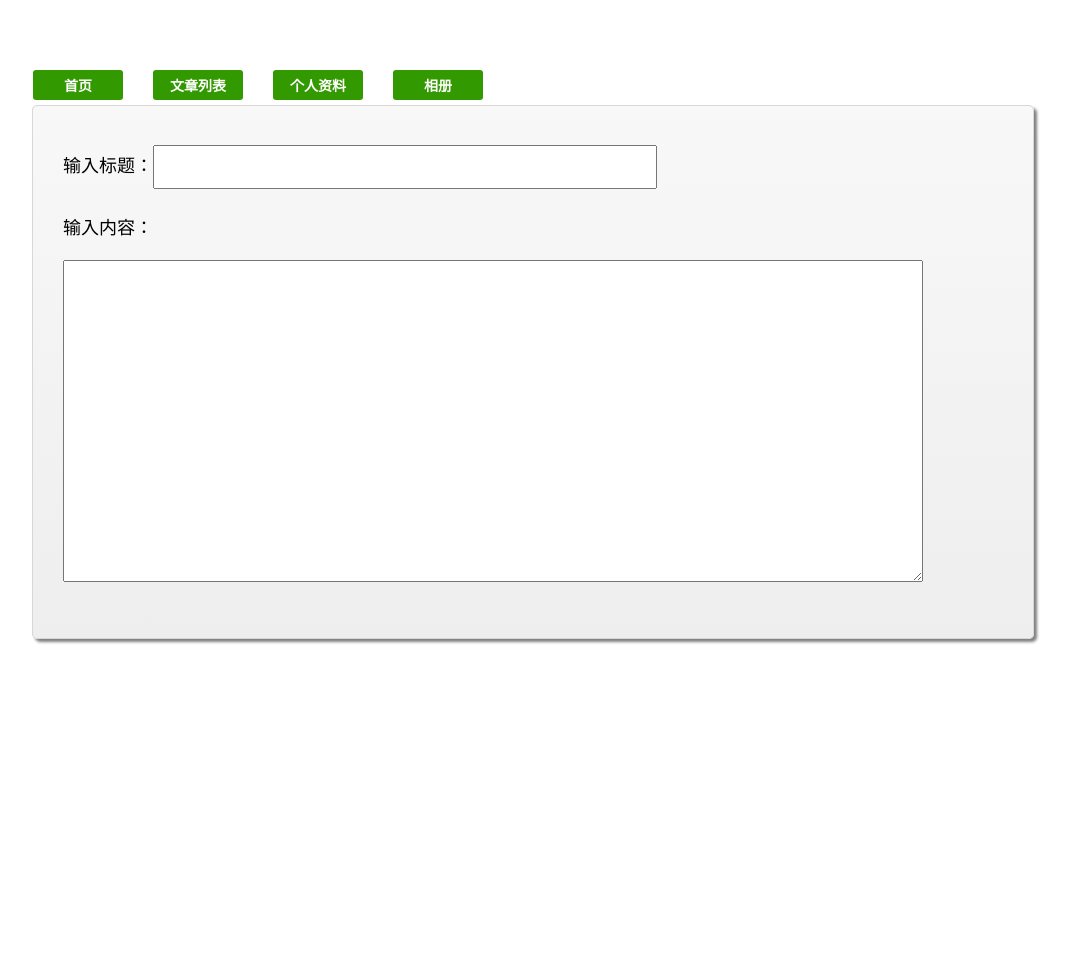
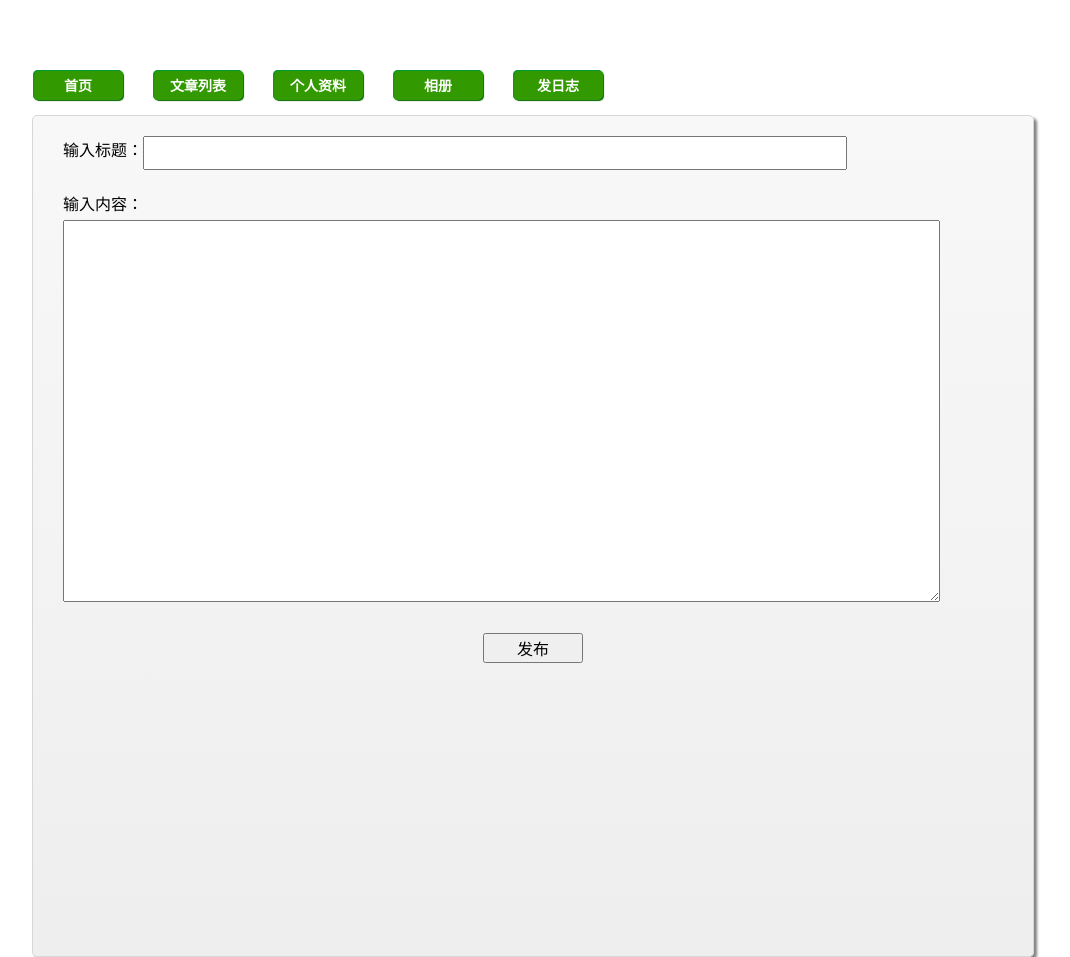
Before and after one commit to huanggs/g_blog, a PHP site: page /g_blog/admin/creat.php in a window 1280 px wide. Shown: the whole page, without its empty margins (107-1177 px from the left). Before the commit the page ends 644 px from the top, so only its background shows below. Run offline with PHP 8.4, Linux system fonts and the light colour scheme; data that the repository does not hold is empty.

Commit message:
office_08111809
css

```diff
--- a/admin/creat.php
+++ b/admin/creat.php
@@ -3,7 +3,7 @@
 <html>
 <head>
 <meta charset="utf-8">
-<title><?=$blog_name?> - 写日志</title>
+<title>写日志 - <?=$blog_name?></title>
 	<?php include '../inc/css.html';?>
 </head>
 
@@ -11,8 +11,9 @@
 		<?php include '../inc/top.php';?>
 		<?php include '../inc/nav.php';?>
 		<div class="CreatBlog center n_bg">
-            <p><label>输入标题：</label><input></input></p>
-            <p><label>输入内容：</label><textarea name="" cols="100" rows="20"></textarea></p>
+            <p><label>输入标题：</label><input type="text"></input></p>
+            <p><label>输入内容：</label><textarea name="" cols="86" rows="20"></textarea></p>
+            <p><div class="submit center"><input name="submit" class="submit" type="button" value="发布"></div></p>
         </div>
 </body>
 </body>
--- a/css/main.css
+++ b/css/main.css
@@ -5,7 +5,7 @@ body {font-family: "微软雅黑"; font-size: 12px;}
 .center { margin-left:auto; margin-right:auto;}
 
 /*button*/
-.green_btn,.nav ul li a {display:block; text-align:center; text-decoration: none; color:#fff; background:#390; border-radius:3px; margin-right:20px; padding:5px;}
+.green_btn,.nav ul li a {display:block; text-align:center; text-decoration: none; color:#fff; background:#390; border-radius:5px; margin-right:20px; padding:5px; box-shadow:1px 1px 1px #006600,1px 1px 1px #009933 inset;}
 /*end of button*/
 
 .clear {clear: both;}
@@ -19,18 +19,20 @@ body {font-family: "微软雅黑"; font-size: 12px;}
 .nav ul { padding-left: 0px;}
 .nav ul,li { margin-right: 10px; text-decoration: none; list-style: none; float: left; font-size:14px;}
 .nav ul li a{ width:80px;}
+.nav ul li a:hover {opacity:0.60;}
 /*end of head*/
 
 /*content*/
-.content { width:940px; padding:0px 30px;}
+.content { width:940px; padding:0px 30px; margin-top:10px;}
 .article_ctn h1 { font-size: 16px; margin-top:20px;}
 .atcl_info {color: #666; margin-top:10px;}
 .atcl_ctn {color:#030; margin-top:10px; padding:20px; padding: 20px; border:1px #A5E184 solid; border-radius:5px; background:#EEFFD2; text-indent:2em; font-size:14px; line-height:24px;}
 /*end of content*/
 .article_ctn { font-color:#069;}
 
-.CreatBlog { width:940px; padding:30px;}
-.CreatBlog p { line-height:60px;}
-.CreatBlog label { font-size:18px;}
-.CreatBlog input { width:500px; height:40px; font-size:18px;}
-.CreatBlog textarea { font-size:14px;}
+.CreatBlog { width:940px; height:800px; padding:20px 30px; margin-top:10px;}
+.CreatBlog p { line-height:30px; margin-bottom:20px;}
+.CreatBlog label { font-size:16px; vertical-align:top;}
+.CreatBlog input { width:700px; height:30px; font-size:16px;}
+.CreatBlog textarea { font-size:16px;}
+.CreatBlog .submit { width:100px;}
--- a/inc/nav.php
+++ b/inc/nav.php
@@ -1,8 +1,9 @@
 		<div class="nav center">
 			<ul>
-				<li><a href="index.php">首页</a></li>
-				<li><a href="list.php">文章列表</a></li>
-				<li><a href="pro.php">个人资料</a></li>
-				<li><a href="album.php">相册</a></li>
+				<li><a href="http://localhost/g_blog/index.php">首页</a></li>
+				<li><a href="http://localhost/g_blog/list.php">文章列表</a></li>
+				<li><a href="http://localhost/g_blog/pro.php">个人资料</a></li>
+				<li><a href="http://localhost/g_blog/album.php">相册</a></li>
+				<li class="creat_btn"><a href="http://localhost/g_blog/admin/creat.php">发日志</a></li>
 			</ul>
 		</div>
--- a/index.php
+++ b/index.php
@@ -2,7 +2,7 @@
 <!DOCTYPE html>
 <head>
 	<meta charset="utf-8" />
-	<title><?=$blog_name?> - 首页</title>
+	<title>首页 - <?=$blog_name?></title>
 	<?php include 'inc/css.html';?>
 </head>
 
```
